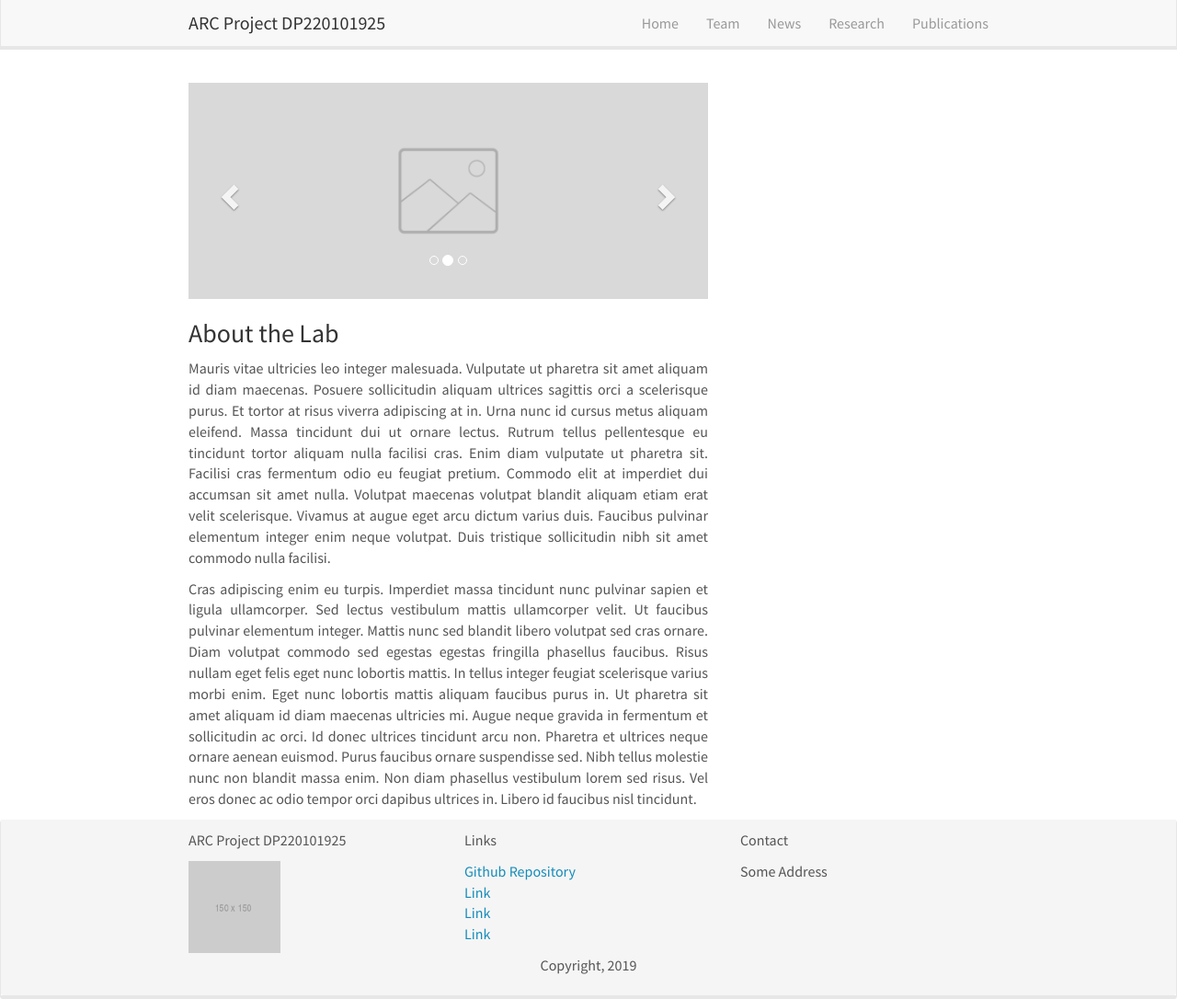
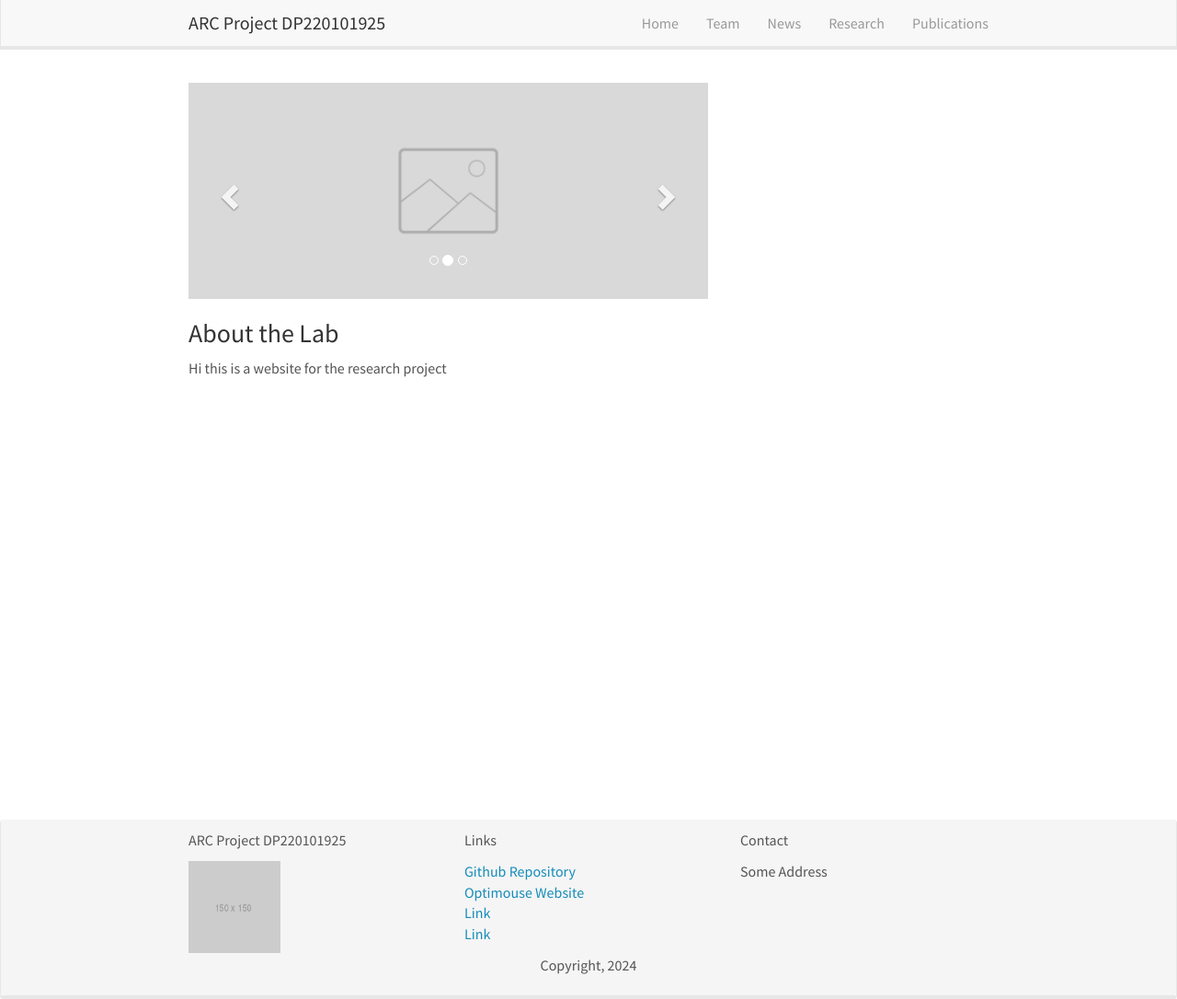
Before and after one commit to arc2022-deakin/arc2022-deakin.github.io, a Jekyll site: the page built from _pages/home.md, in a window 1280 px wide and 1086 px high. Shown: the whole window at 92% size. Built offline with Jekyll 4.4.1, drawn with Linux system fonts in a browser that asks for light colours; nearby versions of some CDN libraries; comment, search, counter and statistics services are not loaded.

Commit message:
added changes to the html markup

```diff
--- a/_includes/footer.html
+++ b/_includes/footer.html
@@ -11,8 +11,8 @@
 			<div class="col-sm-4">
 				<p>Links</p>
 				<ul class="list-unstyled">
-					<li><a href="https://github.com/ericdaat/research-lab-website">Github Repository</a></li>
-					<li><a href="">Link</a></li>
+					<li><a href="https://github.com/eabdullin/optimouse-quest">Github Repository</a></li>
+					<li><a href="https://optimouse.yelaman.dev">Optimouse Website</a></li>
 					<li><a href="">Link</a></li>
 					<li><a href="">Link</a></li>
 				</ul>
@@ -25,7 +25,7 @@
 		</div>
 
 		<div class="row mt-3">
-			<p class="text-center">Copyright, 2019</p>
+			<p class="text-center">Copyright, {{ site.time | date: "%Y" }}</p>
 		</div>
 	</div>
   </div>
--- a/_pages/home.md
+++ b/_pages/home.md
@@ -1,13 +1,11 @@
 ---
 title: "Home"
 layout: homelay
-excerpt: "RT2 Lab at Institut Curie"
+excerpt: "ARC Project Home"
 sitemap: false
 permalink: /
 ---
 
 ### About the Lab
 
-Mauris vitae ultricies leo integer malesuada. Vulputate ut pharetra sit amet aliquam id diam maecenas. Posuere sollicitudin aliquam ultrices sagittis orci a scelerisque purus. Et tortor at risus viverra adipiscing at in. Urna nunc id cursus metus aliquam eleifend. Massa tincidunt dui ut ornare lectus. Rutrum tellus pellentesque eu tincidunt tortor aliquam nulla facilisi cras. Enim diam vulputate ut pharetra sit. Facilisi cras fermentum odio eu feugiat pretium. Commodo elit at imperdiet dui accumsan sit amet nulla. Volutpat maecenas volutpat blandit aliquam etiam erat velit scelerisque. Vivamus at augue eget arcu dictum varius duis. Faucibus pulvinar elementum integer enim neque volutpat. Duis tristique sollicitudin nibh sit amet commodo nulla facilisi.
-
-Cras adipiscing enim eu turpis. Imperdiet massa tincidunt nunc pulvinar sapien et ligula ullamcorper. Sed lectus vestibulum mattis ullamcorper velit. Ut faucibus pulvinar elementum integer. Mattis nunc sed blandit libero volutpat sed cras ornare. Diam volutpat commodo sed egestas egestas fringilla phasellus faucibus. Risus nullam eget felis eget nunc lobortis mattis. In tellus integer feugiat scelerisque varius morbi enim. Eget nunc lobortis mattis aliquam faucibus purus in. Ut pharetra sit amet aliquam id diam maecenas ultricies mi. Augue neque gravida in fermentum et sollicitudin ac orci. Id donec ultrices tincidunt arcu non. Pharetra et ultrices neque ornare aenean euismod. Purus faucibus ornare suspendisse sed. Nibh tellus molestie nunc non blandit massa enim. Non diam phasellus vestibulum lorem sed risus. Vel eros donec ac odio tempor orci dapibus ultrices in. Libero id faucibus nisl tincidunt.
+Hi this is a website for the research project
```
